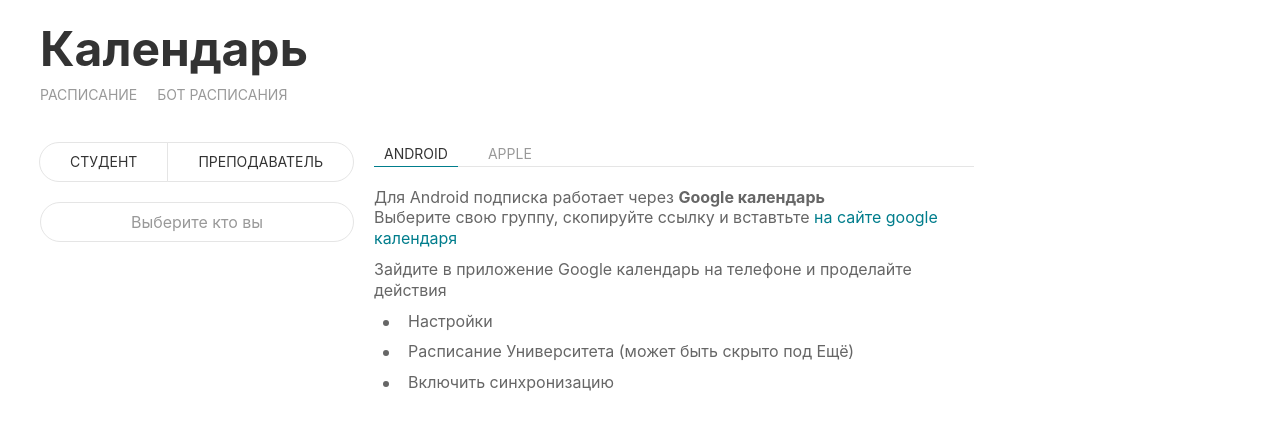
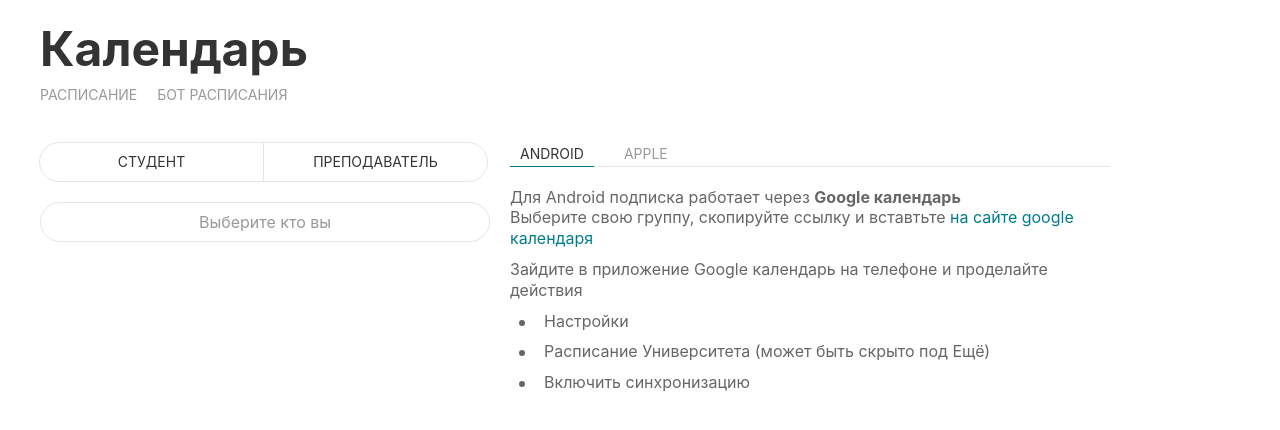
Before and after one commit to financial-university/schedule.fa.ru, a Vue app: page / in a window 1280 px wide. Shown: the top 430 px of the page. Built offline with nearby package versions, Linux system fonts and the light colour scheme; what vue-clipboard2 would draw is missing.

Commit message:
Поправил страницу

```diff
--- a/public/index.html
+++ b/public/index.html
@@ -19,8 +19,8 @@
     <meta property="og:url" content="<%= BASE_URL %>bot.fa.ru"/>
     <meta property="vk:image" content="<%= BASE_URL %>cover.png"/>
     <meta property="twitter:image" content="<%= BASE_URL %>cover.png"/>
-    <link rel="stylesheet" href="uikit/css/uikit.min.css">
-    <script src="uikit/js/uikit.min.js"></script>
+    <link rel="stylesheet" href="<%= BASE_URL %>uikit/css/uikit.min.css">
+    <script src="<%= BASE_URL %>uikit/js/uikit.min.js"></script>
   </head>
   <body>
     <noscript>
--- a/src/components/CalendarURL.vue
+++ b/src/components/CalendarURL.vue
@@ -1,8 +1,8 @@
 <template>
     <div>
         <div class="row">
-            <div class="uk-margin col-sm-12">
-                <div class="uk-button-group">
+            <div class="uk-margin">
+                <div class="uk-button-group uk-child-width-1-2 uk-width-1-1">
                     <input v-on:click="choiceType('groups')" type="radio" id="one" value="groups" v-model="type" hidden>
                     <label for="one" class="uk-button uk-button-default" style="border-radius: 50px 0 0 50px;"
                            v-bind:class="{ 'uk-button-primary': type === 'groups' }">Студент</label>
@@ -17,7 +17,7 @@
         <transition name="slide-fade">
             <div>
                 <div class="row">
-                    <div class="search-wrapper panel-heading col-sm-12">
+                    <div class="search-wrapper panel-heading">
                         <input class="form-control uk-input" type="text" v-model="searchQuery"
                                v-bind:placeholder="getPlaceholder()"/>
                     </div>
--- a/src/config.js
+++ b/src/config.js
@@ -4,4 +4,4 @@
 
 export const protocolHTTP = "https://";
 export const protocolWEBCAL = "webcal://";
-export const url = "bot.fa.ru";
+export const url = "schedule.fa.ru";
--- a/src/views/Calendar.vue
+++ b/src/views/Calendar.vue
@@ -13,8 +13,8 @@
                 </article>
             </section>
             <section class="uk-margin-top uk-flex uk-flex-center uk-flex-left@m uk-flex-wrap uk-flex-wrap-around">
-                <article class="uk-margin-bottom">
-                    <CalendarUrl class="link-generator"/>
+                <article class="uk-margin-bottom uk-width-1-1 uk-width-large@s">
+                    <CalendarUrl/>
                 </article>
                 <article class="uk-margin-left uk-width-auto@s uk-width-1-2@m">
                     <CalendarGuide/>
@@ -59,12 +59,6 @@
         background: #007d8c;
     }
 
-
-    /* Grid styles -------------------------------------------------*/
-    .link-generator {
-        width: auto;
-        max-width: 400px;
-    }
     .cards {
         display: grid;
         grid-template-columns: repeat(auto-fit, minmax(50vh, 1fr));
```
